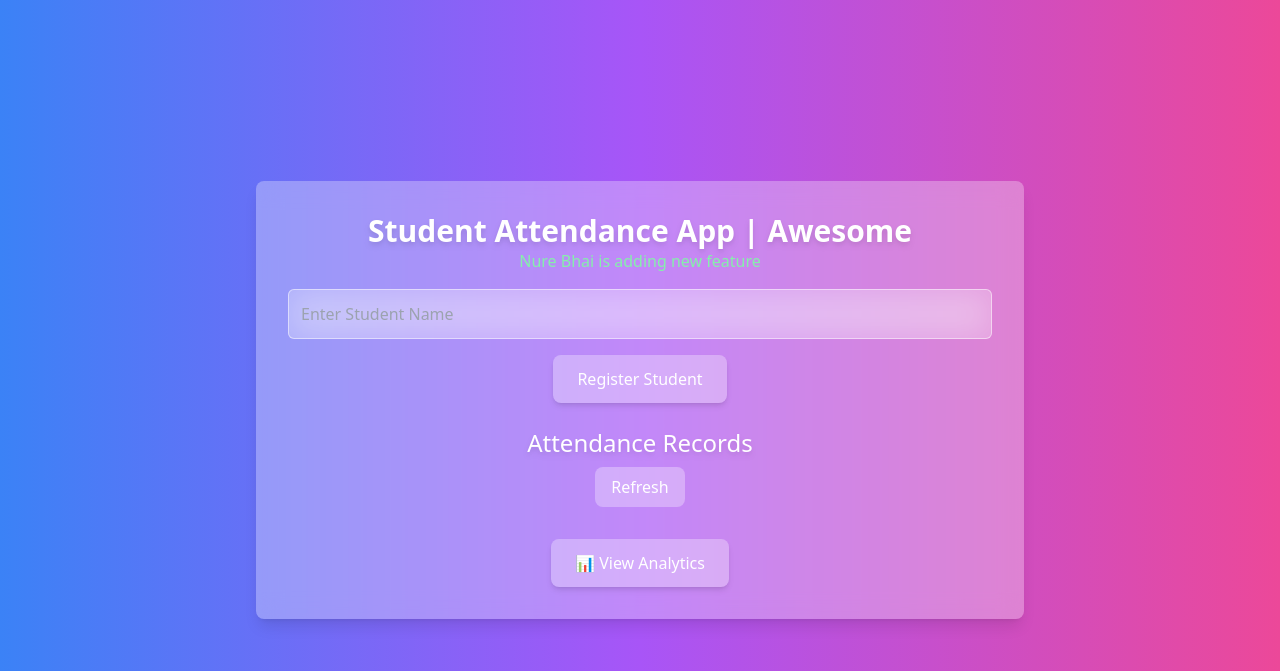
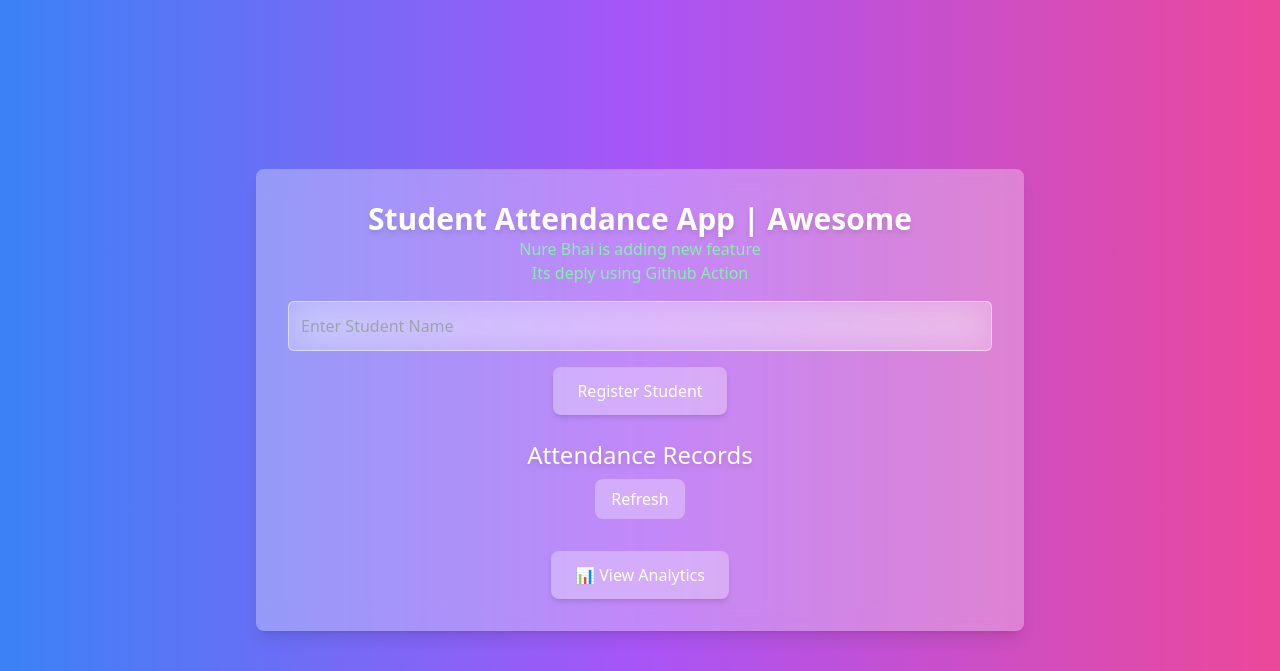
Before and after one commit to raselrana1147/flash-app-docker-cicd, a Flask app: page / in a window 1280 px wide. Shown: the top 671 px of the page. Run offline with Flask 3, Linux system fonts and the light colour scheme; some libraries are stand-ins or nearby versions.

Commit message:
new heading is added

```diff
--- a/app/templates/index.html
+++ b/app/templates/index.html
@@ -11,6 +11,7 @@
     <div class="backdrop-blur-md bg-white/30 p-8 rounded-lg shadow-lg max-w-3xl w-full text-center">
         <h2 class="text-3xl font-bold text-white drop-shadow-md">Student Attendance App | Awesome</h2>
 <h4 class="text-green-300">Nure Bhai is adding new feature</h4>
+<h3 class="text-green-300">Its deply using Github Action<h3>
 
         <input id="studentName" type="text" placeholder="Enter Student Name"
             class="border border-white/50 bg-white/20 backdrop-blur-lg text-white p-3 rounded-md w-full mt-4 focus:outline-none focus:ring-2 focus:ring-white/50">
```
